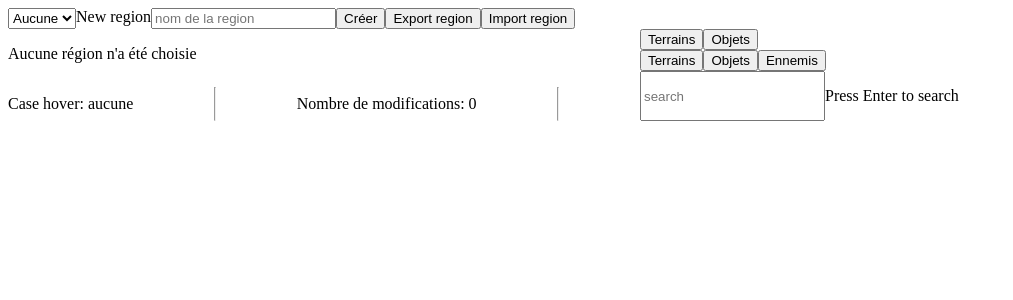
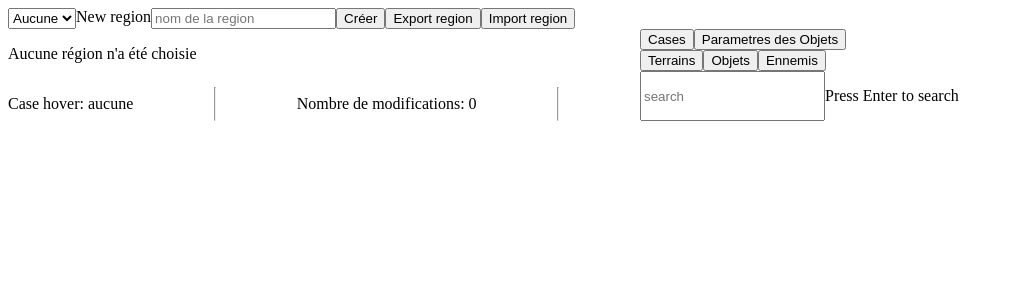
Before and after one commit to nath54/projet_nsi_final, a PHP site: page /editor.php in a window 1280 px wide. Shown: the top 300 px of the page, without its empty margins (0-1013 px from the left). Run offline with PHP 8.4, Linux system fonts and the light colour scheme; the visitor is signed in with stand-in values (Sample User, id 1); data that the repository does not hold is empty.

Commit message:
changements

```diff
--- a/web/php/editor.php
+++ b/web/php/editor.php
@@ -825,8 +825,8 @@ body {
 
                     <div class="row">
                         <!-- BOUTONS POUR CHOISIR LE MENU DE PLACEMENT -->
-                        <button onclick="set_mode('terrains');">Terrains</button>
-                        <button onclick="set_mode('objets');">Objets</button>
+                        <button onclick="set_selection('terrains');">Cases</button>
+                        <button onclick="set_selection('objets_parametres');">Parametres des Objets</button>
                     </div>
 
                     <div class="row">
@@ -853,7 +853,7 @@ body {
                         ?>
                     </div>
 
-                    <div id="objets" style="display:none;">
+                    <div id="objets_parametres" style="display:none;">
                         <textarea id="object_parameters" placeholder="{}">
                         </textarea>
                     </div>
@@ -1330,7 +1330,7 @@ function save_tiles(){
  */
 
 function set_selection(ii){
-    for(i of ["terrains", "objets", "ennemis"]){
+    for(i of ["terrains", "objets", "ennemis", "objets_parametres"]){
         if(i == ii){
             document.getElementById(i).style.display = "initial";
         }
--- a/web/php/post_creation.php
+++ b/web/php/post_creation.php
@@ -36,7 +36,6 @@ $db = load_db("../../includes/config.json");
     else   if(! in_array($_POST["pied"],["1","2","3","4","5","6"])){
         $_SESSION["error"] = "Valeur invalide";
     }
-
     else {
         $req = requete_prep($db, "SELECT * FROM utilisateurs WHERE id_utilisateur = :id_utilisateur;", array($_POST["tete"], $_POST["cheveux"], $_POST["barbe"], $_POST["haut"], $_POST["bas"], $_POST["pied"]));
         header('Location: jeu.php');
```
Also changed, not shown: Organisation.md (+4 -0 lines).
